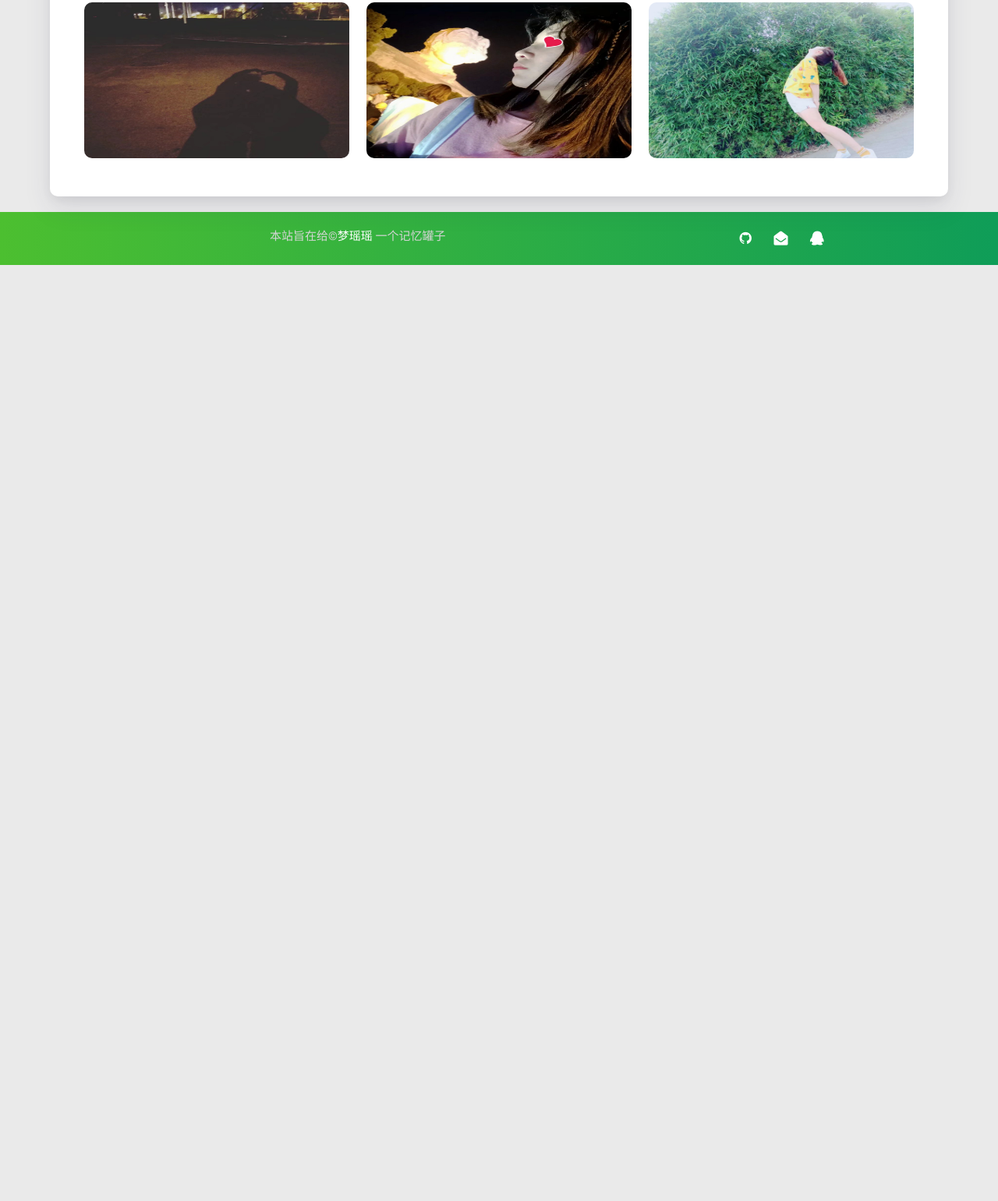
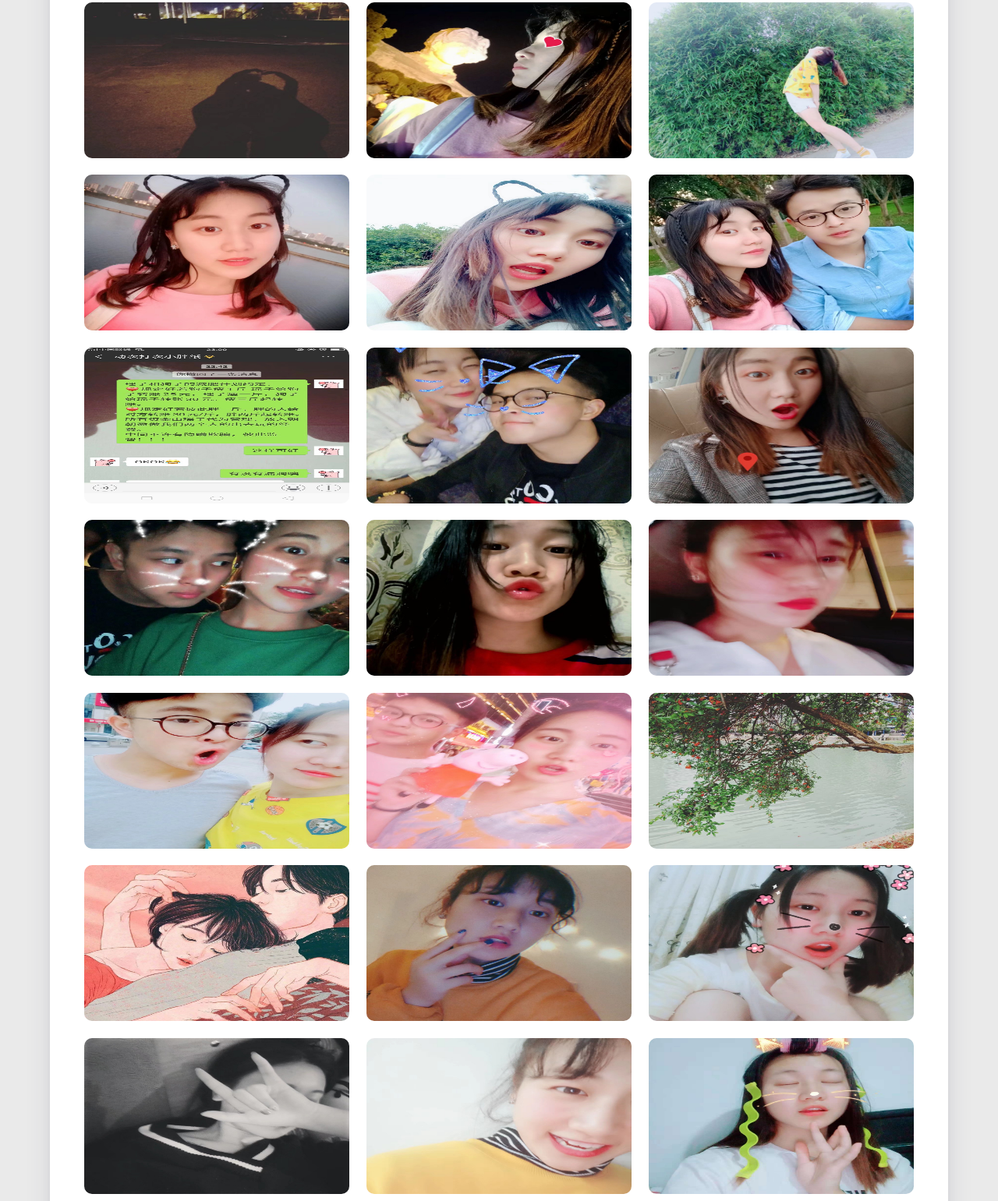
Before and after one commit to DMYforever/DMYforever, a plain HTML site: page about/index.html in a window 1280 px wide. Shown: the part 2327-3868 px from the top of the page at 78% size. Before the commit the page ends 2667 px from the top, so only its background shows below. Drawn offline with Linux system fonts and the light colour scheme.

Commit message:
Site updated: 2018-11-16 14:21:24

```diff
--- a/about/index.html
+++ b/about/index.html
@@ -693,6 +693,132 @@ $('.bg-cover').css('background-image', 'url(/medias/banner/' + new Date().getDay
             </div>
         </div>
 
+        <div class="photo col s12 m6 l4" data-aos="fade-up">
+            <div class="img-item" data-src="/medias/featureimages/3.jpg">
+                <img src="/medias/featureimages/3.jpg" class="responsive-img">
+            </div>
+        </div>
+
+        <div class="photo col s12 m6 l4" data-aos="fade-up">
+            <div class="img-item" data-src="/medias/featureimages/4.jpg">
+                <img src="/medias/featureimages/4.jpg" class="responsive-img">
+            </div>
+        </div>
+
+        <div class="photo col s12 m6 l4" data-aos="fade-up">
+            <div class="img-item" data-src="/medias/featureimages/5.jpg">
+                <img src="/medias/featureimages/5.jpg" class="responsive-img">
+            </div>
+        </div>
+
+        <div class="photo col s12 m6 l4" data-aos="fade-up">
+            <div class="img-item" data-src="/medias/featureimages/6.jpg">
+                <img src="/medias/featureimages/6.jpg" class="responsive-img">
+            </div>
+        </div>
+
+        <div class="photo col s12 m6 l4" data-aos="fade-up">
+            <div class="img-item" data-src="/medias/featureimages/7.jpg">
+                <img src="/medias/featureimages/7.jpg" class="responsive-img">
+            </div>
+        </div>
+
+        <div class="photo col s12 m6 l4" data-aos="fade-up">
+            <div class="img-item" data-src="/medias/featureimages/8.jpg">
+                <img src="/medias/featureimages/8.jpg" class="responsive-img">
+            </div>
+        </div>
+
+        <div class="photo col s12 m6 l4" data-aos="fade-up">
+            <div class="img-item" data-src="/medias/featureimages/9.jpg">
+                <img src="/medias/featureimages/9.jpg" class="responsive-img">
+            </div>
+        </div>
+
+        <div class="photo col s12 m6 l4" data-aos="fade-up">
+            <div class="img-item" data-src="/medias/featureimages/10.jpg">
+                <img src="/medias/featureimages/10.jpg" class="responsive-img">
+            </div>
+        </div>
+
+        <div class="photo col s12 m6 l4" data-aos="fade-up">
+            <div class="img-item" data-src="/medias/featureimages/11.jpg">
+                <img src="/medias/featureimages/11.jpg" class="responsive-img">
+            </div>
+        </div>
+
+        <div class="photo col s12 m6 l4" data-aos="fade-up">
+            <div class="img-item" data-src="/medias/featureimages/12.jpg">
+                <img src="/medias/featureimages/12.jpg" class="responsive-img">
+            </div>
+        </div>
+
+        <div class="photo col s12 m6 l4" data-aos="fade-up">
+            <div class="img-item" data-src="/medias/featureimages/13.jpg">
+                <img src="/medias/featureimages/13.jpg" class="responsive-img">
+            </div>
+        </div>
+
+        <div class="photo col s12 m6 l4" data-aos="fade-up">
+            <div class="img-item" data-src="/medias/featureimages/14.jpg">
+                <img src="/medias/featureimages/14.jpg" class="responsive-img">
+            </div>
+        </div>
+
+        <div class="photo col s12 m6 l4" data-aos="fade-up">
+            <div class="img-item" data-src="/medias/featureimages/15.jpg">
+                <img src="/medias/featureimages/15.jpg" class="responsive-img">
+            </div>
+        </div>
+
+        <div class="photo col s12 m6 l4" data-aos="fade-up">
+            <div class="img-item" data-src="/medias/featureimages/16.jpg">
+                <img src="/medias/featureimages/16.jpg" class="responsive-img">
+            </div>
+        </div>
+
+        <div class="photo col s12 m6 l4" data-aos="fade-up">
+            <div class="img-item" data-src="/medias/featureimages/17.jpg">
+                <img src="/medias/featureimages/17.jpg" class="responsive-img">
+            </div>
+        </div>
+
+        <div class="photo col s12 m6 l4" data-aos="fade-up">
+            <div class="img-item" data-src="/medias/featureimages/18.jpg">
+                <img src="/medias/featureimages/18.jpg" class="responsive-img">
+            </div>
+        </div>
+
+        <div class="photo col s12 m6 l4" data-aos="fade-up">
+            <div class="img-item" data-src="/medias/featureimages/19.jpg">
+                <img src="/medias/featureimages/19.jpg" class="responsive-img">
+            </div>
+        </div>
+
+        <div class="photo col s12 m6 l4" data-aos="fade-up">
+            <div class="img-item" data-src="/medias/featureimages/20.jpg">
+                <img src="/medias/featureimages/20.jpg" class="responsive-img">
+            </div>
+        </div>
+
+        <div class="photo col s12 m6 l4" data-aos="fade-up">
+            <div class="img-item" data-src="/medias/featureimages/21.jpg">
+                <img src="/medias/featureimages/21.jpg" class="responsive-img">
+            </div>
+        </div>
+
+        <div class="photo col s12 m6 l4" data-aos="fade-up">
+            <div class="img-item" data-src="/medias/featureimages/22.jpg">
+                <img src="/medias/featureimages/22.jpg" class="responsive-img">
+            </div>
+        </div>
+
+        <div class="photo col s12 m6 l4" data-aos="fade-up">
+            <div class="img-item" data-src="/medias/featureimages/23.jpg">
+                <img src="/medias/featureimages/23.jpg" class="responsive-img">
+            </div>
+        </div>
+
 
     </div>
 </div>
```
